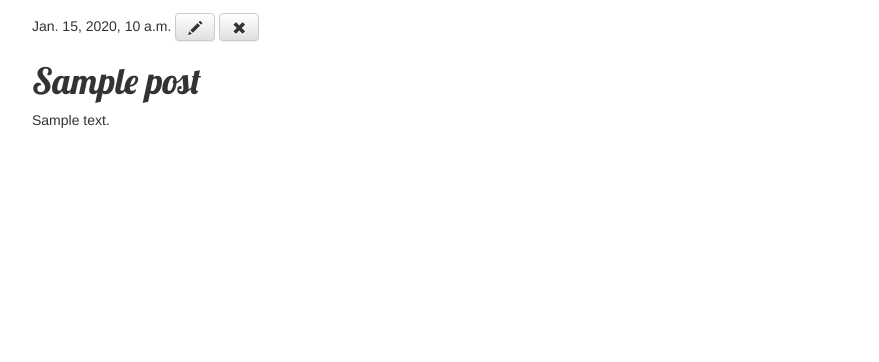
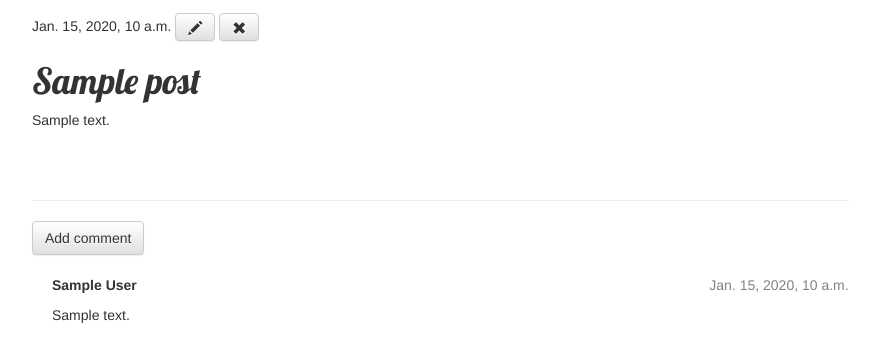
Before and after one commit to robertjerovsek/djangogirls-kr-2015, a Django app: page /post/1/ in a window 1280 px wide. Shown: the part 131-493 px from the top of the page, without its empty margins (8-887 px from the left). Run offline with Django 3.2, Linux system fonts and the light colour scheme; tables that the repository leaves empty hold one stand-in row (values such as "Sample post"); some libraries are stand-ins or nearby versions.

Commit message:
Post comments

```diff
--- a/blog/admin.py
+++ b/blog/admin.py
@@ -1,4 +1,5 @@
 from django.contrib import admin
-from .models import Post
+from .models import Post, Comment
 
 admin.site.register(Post)
+admin.site.register(Comment)
--- a/blog/models.py
+++ b/blog/models.py
@@ -17,3 +17,21 @@ class Post(models.Model):
 
     def __str__(self):
         return self.title
+
+
+class Comment(models.Model):
+    post = models.ForeignKey('blog.Post', related_name='comments')
+    author = models.CharField(max_length=200)
+    text = models.TextField()
+    created_date = models.DateTimeField(default=timezone.now)
+    approved_comment = models.BooleanField(default=False)
+
+    def approved_comments(self):
+        return self.comments.filter(approved_comment=True)
+
+    def approve(self):
+        self.approved_comment = True
+        self.save()
+
+    def __str__(self):
+        return self.text
--- a/blog/static/css/blog.css
+++ b/blog/static/css/blog.css
@@ -45,3 +45,7 @@ h1, h2, h3, h4 {
 .post h1 a, .post h1 a:visited {
     color: #000000;
 }
+
+.comment {
+    margin: 20px 0px 20px 20px;
+}
--- a/blog/templates/blog/post_detail.html
+++ b/blog/templates/blog/post_detail.html
@@ -14,4 +14,23 @@
         <h1>{{ post.title }}</h1>
         <p>{{ post.text|emoticons|linebreaks }}</p>
     </div>
+    <hr>
+    <a class="btn btn-default" href="{% url "add_comment_to_post" pk=post.pk %}">Add comment</a>
+    {% for comment in post.comments.all %}
+        {% if user.is_authenticated or comment.approved_comment %}
+        <div class="comment">
+            <div class="date">
+                {{ comment.created_date }}
+                {% if not comment.approved_comment %}
+                    <a class="btn btn-default" href="{% url "comment_remove" pk=comment.pk %}"><span class="glyphicon glyphicon-remove"></span></a>
+                    <a class="btn btn-default" href="{% url "comment_approve" pk=comment.pk %}"><span class="glyphicon glyphicon-ok"></span></a>
+                {% endif %}
+            </div>
+            <strong>{{ comment.author }}</strong>
+            <p>{{ comment.text|linebreaks }}</p>
+        </div>
+        {% endif %}
+    {% empty %}
+        <p>No comments here yet :(</p>
+    {% endfor %}
 {% endblock %}
--- a/blog/templates/blog/post_list.html
+++ b/blog/templates/blog/post_list.html
@@ -8,8 +8,9 @@
             <div class="date">
                 {{ post.published_date }}
             </div>
-            <h1><a href="{% url "post_detail" pk=post.pk %}">{{ post.title }}</a></h1>
+            <h1><a href="{% url "blog.views.post_detail" pk=post.pk %}">{{ post.title }}</a></h1>
             <p>{{ post.text|emoticons|linebreaks }}</p>
+            <a href="{% url "blog.views.post_detail" pk=post.pk %}">Comments: {{ post.approved_comments.count }}</a>
         </div>
     {% endfor %}
 {% endblock content %}
--- a/blog/urls.py
+++ b/blog/urls.py
@@ -9,4 +9,9 @@ urlpatterns = [
     url(r'^post/(?P<pk>[0-9]+)/publish/$', views.post_publish, name='post_publish'),
     url(r'^post/(?P<pk>[0-9]+)/remove/$', views.post_remove, name='post_remove'),
     url(r'^drafts/$', views.post_draft_list, name='post_draft_list'),
+
+    # Comments
+    url(r'^post/(?P<pk>[0-9]+)/comment/$', views.add_comment_to_post, name='add_comment_to_post'),
+    url(r'^comment/(?P<pk>[0-9]+)/approve/$', views.comment_approve, name='comment_approve'),
+    url(r'^comment/(?P<pk>[0-9]+)/remove/$', views.comment_remove, name='comment_remove'),
 ]
--- a/blog/views.py
+++ b/blog/views.py
@@ -2,8 +2,8 @@ from django.shortcuts import render, get_object_or_404, redirect
 from django.utils import timezone
 from django.contrib.auth.decorators import login_required
 
-from .models import Post
-from .forms import PostForm
+from .models import Post, Comment
+from .forms import PostForm, CommentForm
 
 
 def post_list(request):
@@ -65,3 +65,33 @@ def post_remove(request, pk):
 def post_draft_list(request):
     posts = Post.objects.filter(published_date__isnull=True).order_by('created_date')
     return render(request, 'blog/post_draft_list.html', {'posts': posts})
+
+
+def add_comment_to_post(request, pk):
+    post = get_object_or_404(Post, pk=pk)
+    if request.method == "POST":
+        form = CommentForm(request.POST)
+        if form.is_valid():
+            comment = form.save(commit=False)
+            comment.post = post
+            comment.save()
+            return redirect('blog.views.post_detail', pk=post.pk)
+    else:
+        form = CommentForm()
+
+    return render(request, 'blog/add_comment_to_post.html', {'form': form})
+
+
+@login_required
+def comment_approve(request, pk):
+    comment = get_object_or_404(Comment, pk=pk)
+    comment.approve()
+    return redirect('blog.views.post_detail', pk=comment.post.pk)
+
+
+@login_required
+def comment_remove(request, pk):
+    comment = get_object_or_404(Comment, pk=pk)
+    post_pk = comment.post.pk
+    comment.delete()
+    return redirect('blog.views.post_detail', pk=post_pk)
```
Also changed, not shown: blog/forms.py (+8 -1 lines), blog/templates/blog/add_comment_to_post.html (added, +9 -0 lines), blog/migrations/0002_comment.py (added).
